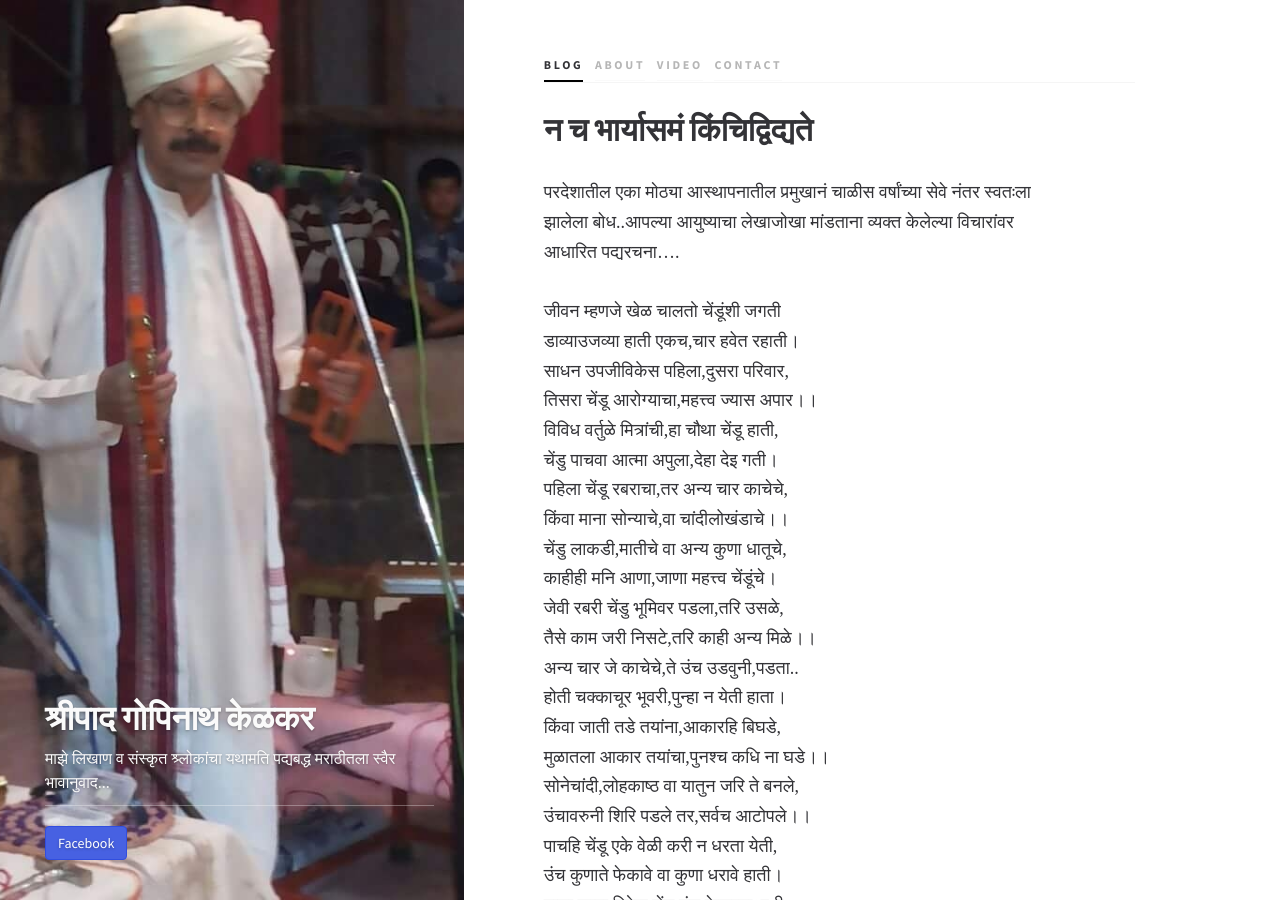
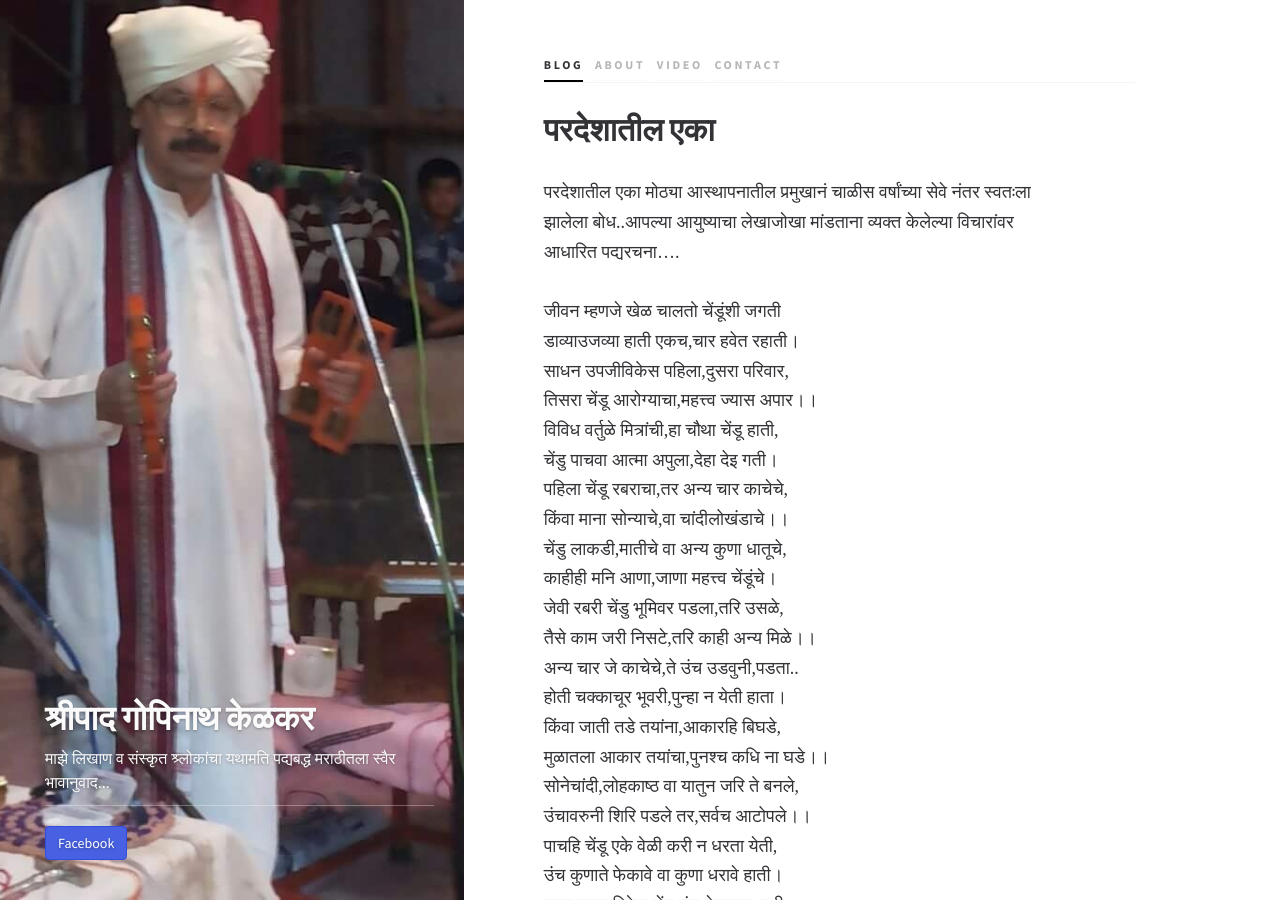
Before and after one commit to shripadkelkar/shripadkelkar.github.io, a Jekyll site: the page built from _posts/2020-10-22-परदेशातील एका.md, in a window 1280 px wide and 900 px high. Built offline with Jekyll 4.4.1, drawn with Linux system fonts in a browser that asks for light colours; nearby versions of some CDN libraries; some web fonts are replaced; library files that are not in the unit come from our copies.

Commit message:
Update 2020-10-22-परदेशातील एका.md

```diff
--- a/_posts/2020-10-22-परदेशातील एका.md
+++ b/_posts/2020-10-22-परदेशातील एका.md
@@ -1,6 +1,6 @@
 ---
 layout: post
-title: न च भार्यासमं किंचिद्विद्यते
+title: परदेशातील एका
 published: true
 ---
 
```
